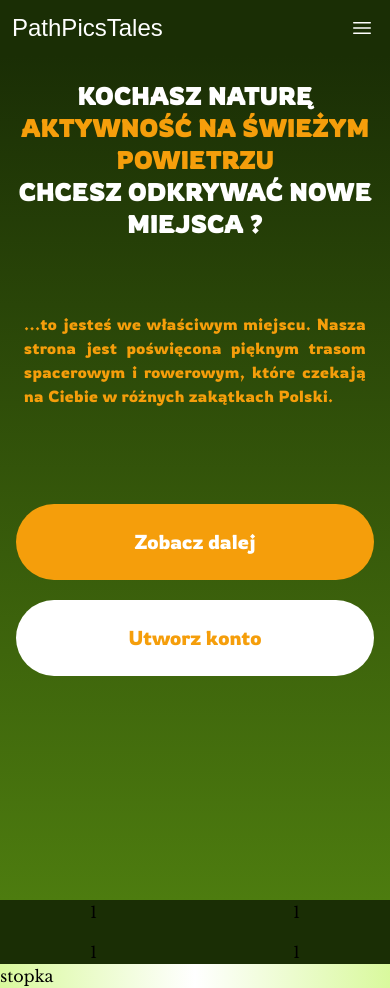
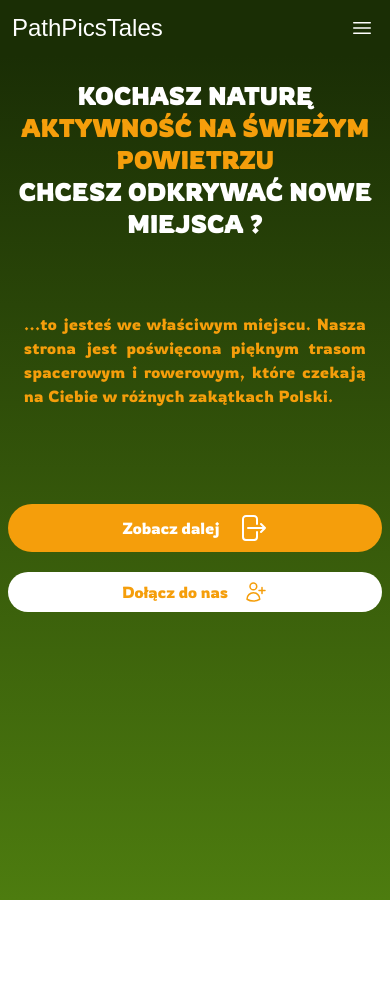
Before and after one commit to PiotrRegulski/pathpicstales, a Next.js app: page / in a window 390 px wide. After the commit the page ends 900 px from the top, so only its background shows below. Built offline with nearby package versions, Linux system fonts and the light colour scheme; a web font is replaced by a local one.

Commit message:
improving the appearance on tablets by adding buttons

```diff
--- a/src/app/layout.tsx
+++ b/src/app/layout.tsx
@@ -22,7 +22,7 @@ export default function RootLayout({
 
           <Header />
           {children}
-          <h2>stopka</h2>
+          {/* <h2>stopka</h2> */}
         </main>
       </body>
     </html>
--- a/src/app/page.tsx
+++ b/src/app/page.tsx
@@ -6,7 +6,7 @@ export default function Home() {
   return (
     <main>
       <WelcomeCard />
-      <CardWithPath />
+      {/* <CardWithPath /> */}
     </main>
   );
 }
--- /dev/null
+++ b/src/components/icons/NextArrow.tsx
@@ -0,0 +1,24 @@
+import React, { FC } from "react";
+interface NextArrowprops {
+  className?: string;
+}
+const NextArrow: FC<NextArrowprops> = ({ className = "w-8 h-8" }) => {
+  return (
+    <svg
+      xmlns="http://www.w3.org/2000/svg"
+      fill="none"
+      viewBox="0 0 24 24"
+      strokeWidth={1.5}
+      stroke="currentColor"
+      className={className}
+    >
+      <path
+        strokeLinecap="round"
+        strokeLinejoin="round"
+        d="M15.75 9V5.25A2.25 2.25 0 0 0 13.5 3h-6a2.25 2.25 0 0 0-2.25 2.25v13.5A2.25 2.25 0 0 0 7.5 21h6a2.25 2.25 0 0 0 2.25-2.25V15m3 0 3-3m0 0-3-3m3 3H9"
+      />
+    </svg>
+  );
+};
+
+export default NextArrow;
--- /dev/null
+++ b/src/components/icons/UserIcon.tsx
@@ -0,0 +1,26 @@
+import React, { FC } from "react";
+
+interface UserIconsprops {
+  className?: string;
+}
+
+const UserIcon: FC<UserIconsprops> = ({ className = "w-6 h-6" }) => {
+  return (
+    <svg
+      xmlns="http://www.w3.org/2000/svg"
+      fill="none"
+      viewBox="0 0 24 24"
+      strokeWidth={1.5}
+      stroke="currentColor"
+      className={className}
+    >
+      <path
+        strokeLinecap="round"
+        strokeLinejoin="round"
+        d="M18 7.5v3m0 0v3m0-3h3m-3 0h-3m-2.25-4.125a3.375 3.375 0 1 1-6.75 0 3.375 3.375 0 0 1 6.75 0ZM3 19.235v-.11a6.375 6.375 0 0 1 12.75 0v.109A12.318 12.318 0 0 1 9.374 21c-2.331 0-4.512-.645-6.374-1.766Z"
+      />
+    </svg>
+  );
+};
+
+export default UserIcon;
--- a/src/components/ui/mainpage/WelcomeCard.tsx
+++ b/src/components/ui/mainpage/WelcomeCard.tsx
@@ -1,6 +1,8 @@
 import React from "react";
 import Image from "next/image";
 import { licorice, rowdies } from "../fonts";
+import NextArrow from "@/components/icons/NextArrow";
+import UserIcon from "@/components/icons/UserIcon";
 const WelcomeCard = () => {
   return (
     <div
@@ -9,14 +11,12 @@ const WelcomeCard = () => {
       <div className="lg:basis-1/2  lg:grid lg:justify-items-end ">
         <h1 className=" h-max text-2xl font-bold lg:text-4xl text-center uppercase  text-white  tracking-wide  lg:ml-24 lg:mt-24 py-6 px-2">
           Kochasz naturę <br></br>
-          <span className="text-primary ">
-            Aktywność na świeżym powietrzu
-          </span>{" "}
+          <span className="text-primary ">Aktywność na świeżym powietrzu</span>
           <br></br>
           Chcesz odkrywać nowe miejsca ?
         </h1>
 
-        <p className=" h-max  font-normal  mt-12 lg:text-xl  text-justify tracking-wide text-primary px-6 lg:ml-24  ">
+        <p className=" h-max  font-normal  mt-12 sm:mt-4 lg:text-xl  text-justify tracking-wide text-primary px-6 lg:ml-24  ">
           ...to jesteś we właściwym miejscu. Nasza strona jest poświęcona
           pięknym trasom spacerowym i rowerowym, które czekają na Ciebie w
           różnych zakątkach Polski.
@@ -26,11 +26,18 @@ const WelcomeCard = () => {
         >
           PathPicsTales
         </span>
-        <div className=" grid  gap-5 grid-cols-1 lg:hidden mt-24 mx-4">
-          <button className={`${rowdies.className} text-white  bg-primary lg:leading-normal text-xl  rounded-full px-6 py-6 `}>
-            Zobacz dalej
+        <div className="grid  gap-5 grid-cols-1 sm:grid-cols-2 sm:mt-12 lg:hidden mt-24 mx-2">
+          <button
+            className={`${rowdies.className} flex items-center justify-center gap-4 text-white  bg-primary  rounded-full px-8 py-2 `}
+          >
+            Zobacz dalej <NextArrow/>
           </button>
-          <button className={`${rowdies.className} text-primary bg-white lg:leading-normal text-xl  rounded-full px-6 py-6 `}>Utworz konto</button>
+          <button
+            className={`${rowdies.className} flex items-center justify-center gap-4 text-primary  bg-white rounded-full px-8 py-2 `}
+          >
+           Dołącz do nas <UserIcon/>
+          </button>
+
         </div>
       </div>
       <div className="hidden lg:basis-1/2 lg:grid justify-items-center lg:py-16  ">
```
